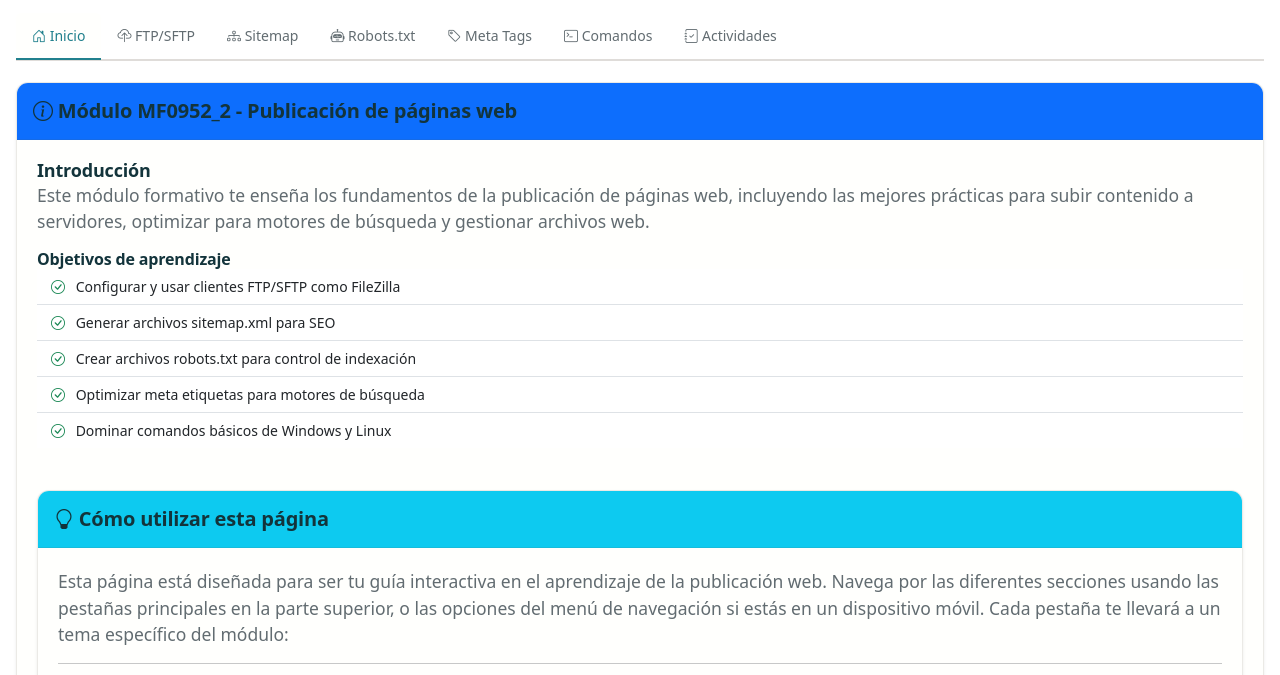
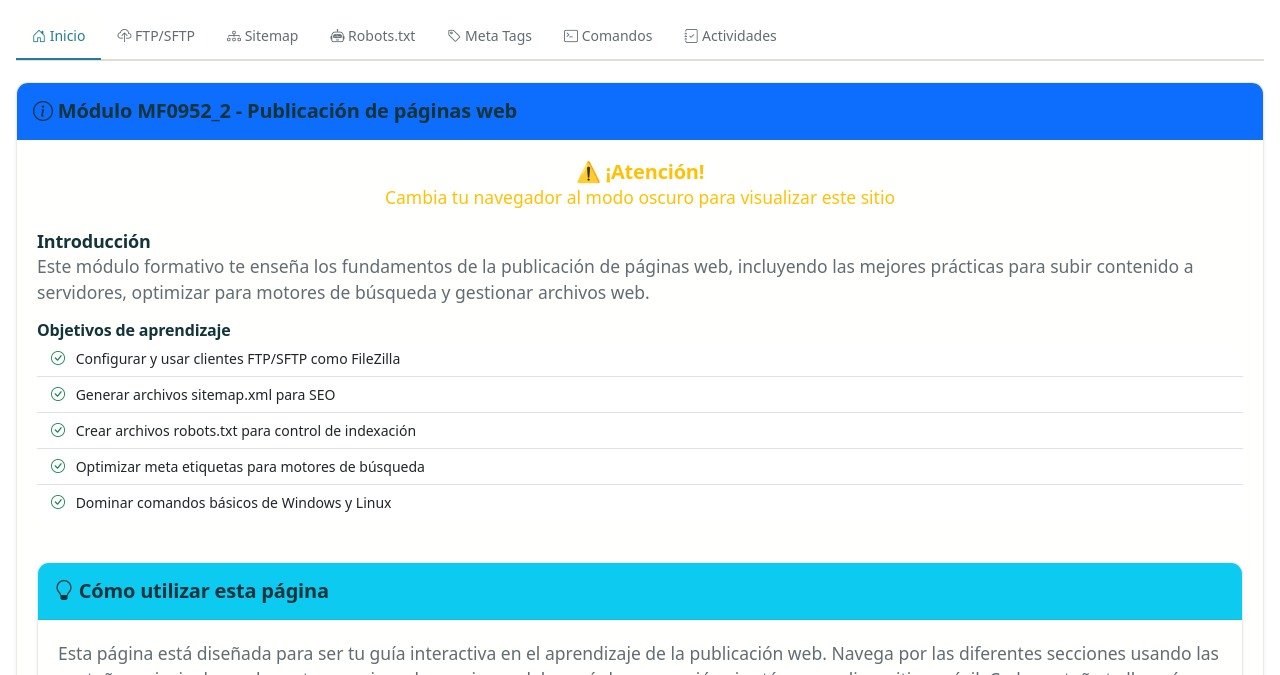
Before and after one commit to ifcd0110valladolid2025/guia-publicacion-web, a plain HTML site: page index.html in a window 1280 px wide. Shown: the part 80-755 px from the top of the page. Drawn offline with nearby package versions, Linux system fonts and the light colour scheme.

Commit message:
Añadido aviso modo oscuro

```diff
--- a/index.html
+++ b/index.html
@@ -135,6 +135,11 @@
                             <div class="card-body">
                                 <div class="row">
                                     <div class="col-md-12">
+                                        <header class="text-center mb-4 bg-gradient">
+                                        <h3 class="text-warning">⚠️ ¡Atención!</h3>
+                                        <p class="lead text-warning">Cambia tu navegador al modo oscuro para visualizar este sitio</p>
+                                        </header>
+
                                         <h4>Introducción</h4>
                                         <p class="lead">
                                             Este módulo formativo te enseña los fundamentos de la publicación de páginas
```
